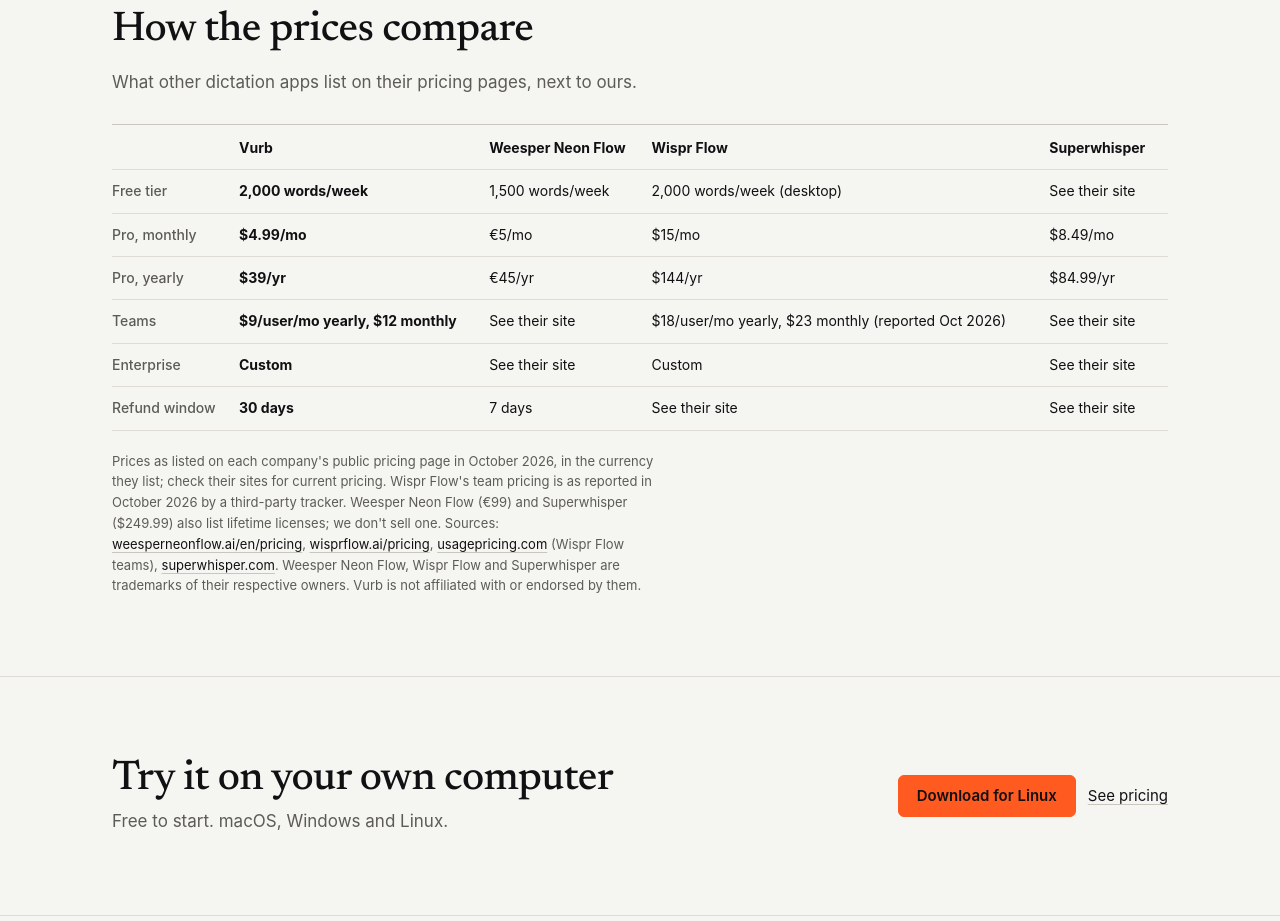
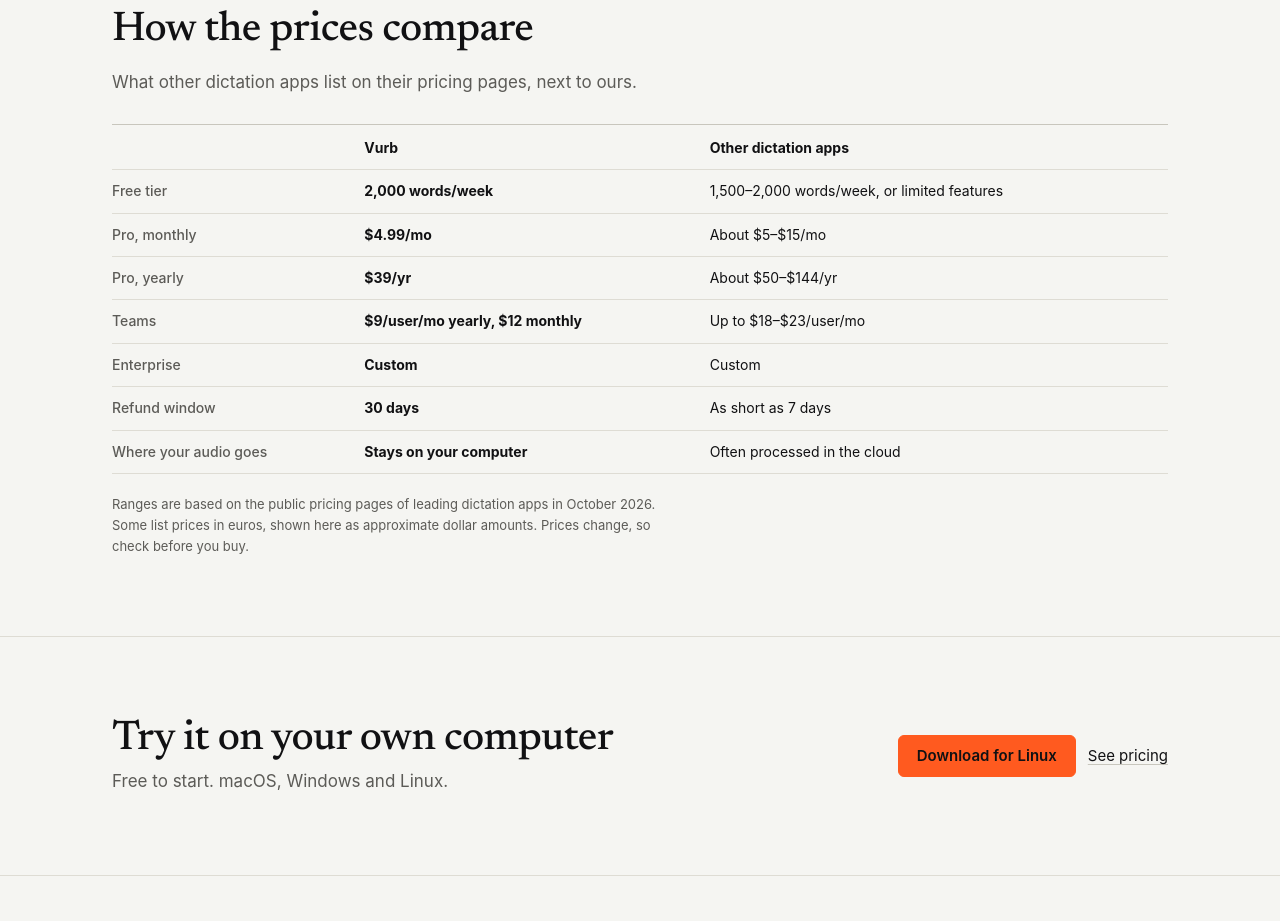
Before and after one commit to jungmarker/vurb, a plain HTML site: page compare.html in a window 1280 px wide. Shown: the part 1080-2001 px from the top of the page. Drawn offline with Linux system fonts and the light colour scheme.

Commit message:
Update website

```diff
--- a/compare.html
+++ b/compare.html
@@ -74,66 +74,50 @@
               <tr>
                 <th scope="col"></th>
                 <th scope="col"><span data-name>Vurb</span></th>
-                <th scope="col">Weesper Neon Flow</th>
-                <th scope="col">Wispr Flow</th>
-                <th scope="col">Superwhisper</th>
+                <th scope="col">Other dictation apps</th>
               </tr>
             </thead>
             <tbody>
               <tr>
                 <th scope="row">Free tier</th>
                 <td><span data-free-words>2,000</span> words/week</td>
-                <td>1,500 words/week</td>
-                <td>2,000 words/week (desktop)</td>
-                <td>See their site</td>
+                <td>1,500&ndash;2,000 words/week, or limited features</td>
               </tr>
               <tr>
                 <th scope="row">Pro, monthly</th>
                 <td><span data-price="proMonthly">$4.99</span>/mo</td>
-                <td>€5/mo</td>
-                <td>$15/mo</td>
-                <td>$8.49/mo</td>
+                <td>About $5&ndash;$15/mo</td>
               </tr>
               <tr>
                 <th scope="row">Pro, yearly</th>
                 <td><span data-price="proYearly">$39</span>/yr</td>
-                <td>€45/yr</td>
-                <td>$144/yr</td>
-                <td>$84.99/yr</td>
+                <td>About $50&ndash;$144/yr</td>
               </tr>
               <tr>
                 <th scope="row">Teams</th>
                 <td><span data-price="growthYearly">$9</span>/user/mo yearly, <span data-price="growthMonthly">$12</span> monthly</td>
-                <td>See their site</td>
-                <td>$18/user/mo yearly, $23 monthly (reported Oct 2026)</td>
-                <td>See their site</td>
+                <td>Up to $18&ndash;$23/user/mo</td>
               </tr>
               <tr>
                 <th scope="row">Enterprise</th>
                 <td>Custom</td>
-                <td>See their site</td>
                 <td>Custom</td>
-                <td>See their site</td>
               </tr>
               <tr>
                 <th scope="row">Refund window</th>
                 <td><span data-refund-days>30</span> days</td>
-                <td>7 days</td>
-                <td>See their site</td>
-                <td>See their site</td>
+                <td>As short as 7 days</td>
+              </tr>
+              <tr>
+                <th scope="row">Where your audio goes</th>
+                <td>Stays on your computer</td>
+                <td>Often processed in the cloud</td>
               </tr>
             </tbody>
           </table>
         </div>
         <p class="sources">
-          Prices as listed on each company's public pricing page in October 2026, in the currency they list; check their sites for current pricing.
-          Wispr Flow's team pricing is as reported in October 2026 by a third-party tracker.
-          Weesper Neon Flow (€99) and Superwhisper ($249.99) also list lifetime licenses; we don't sell one.
-          Sources: <a href="https://weesperneonflow.ai/en/pricing" rel="noopener" target="_blank">weesperneonflow.ai/en/pricing</a>,
-          <a href="https://wisprflow.ai/pricing" rel="noopener" target="_blank">wisprflow.ai/pricing</a>,
-          <a href="https://www.usagepricing.com/blueprint/activity/wisprflow-2026-10-05-growth-enterprise-split" rel="noopener" target="_blank">usagepricing.com</a> (Wispr Flow teams),
-          <a href="https://superwhisper.com" rel="noopener" target="_blank">superwhisper.com</a>.
-          Weesper Neon Flow, Wispr Flow and Superwhisper are trademarks of their respective owners. <span data-name>Vurb</span> is not affiliated with or endorsed by them.
+          Ranges are based on the public pricing pages of leading dictation apps in October 2026. Some list prices in euros, shown here as approximate dollar amounts. Prices change, so check before you buy.
         </p>
       </div>
     </section>
```
Also changed, not shown: pricing.html (+12 -28 lines).
